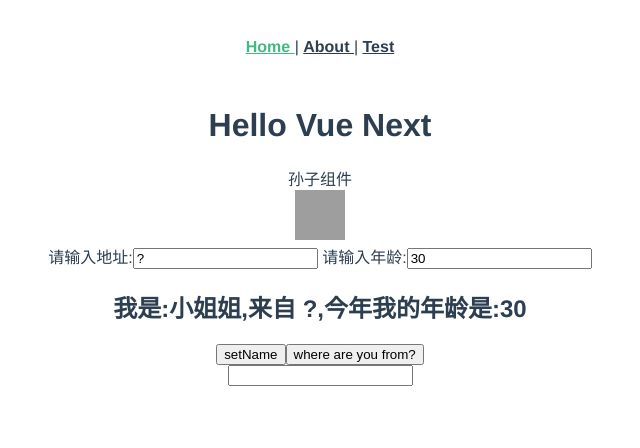
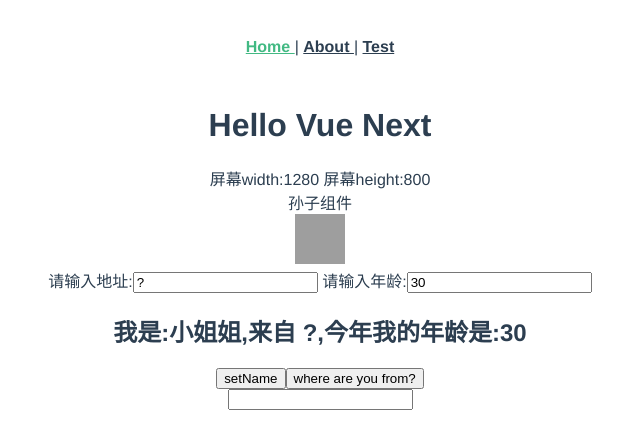
Before and after one commit to grootfish/vue-next, a Vue app: page / in a window 1280 px wide. Shown: the top 448 px of the page, without its empty margins (320-960 px from the left). Built offline with nearby package versions, Linux system fonts and the light colour scheme; grey boxes are pictures that could not be loaded.

Commit message:
vue hooks实现逻辑复用

```diff
--- a/src/components/hello-world.vue
+++ b/src/components/hello-world.vue
@@ -1,25 +1,7 @@
 <script>
-import {onMounted,provide,ref,customRef,markRaw,reactive} from "vue";
+import {onMounted,provide,ref,markRaw,reactive} from "vue";
 import CompUser from "@/components/user.vue"
-//只需要返回一个响应Ref对象，可自定义其get set
-const useDebounce=(value='', delay = 2000)=>{//10000秒之后才会更新text的值
-  return customRef((track, trigger) => {
-    let timeout
-    return {
-      get() {
-        track()//必须调用次函数才会触发更新
-        return value
-      },
-      set(newValue) {
-        clearTimeout(timeout)
-        timeout = setTimeout(() => {
-          value = newValue
-          trigger()//必须调用次函数才会触发更新
-        }, delay)
-      }
-    }
- })
-}
+import {useDebounce,useResize} from '@/hooks'
 
 export default {
   components:{
@@ -55,8 +37,12 @@ export default {
     console.log(bar)
     console.log(foo)
 
+    const {width,height} = useResize()
+
 
     return {
+      width,
+      height,
       comRef,
       text:useDebounce()
     }
@@ -66,6 +52,8 @@ export default {
 <template>
   <div class="hello">
     <h1>{{ msg }}</h1>
+    屏幕width:{{ width }}
+    屏幕height:{{ height }}
     <comp-user
       ref="comRef"
       :user-name="'用户名'"
--- /dev/null
+++ b/src/hooks/index.js
@@ -0,0 +1,5 @@
+import useResize from "./useResize";
+import useDebounce from "./useDebounce"
+
+
+export {useResize,useDebounce}
--- /dev/null
+++ b/src/hooks/useDebounce.js
@@ -0,0 +1,23 @@
+import {customRef,} from "vue";
+//只需要返回一个响应Ref对象，可自定义其get set
+const useDebounce=(value='', delay = 2000)=>{
+  //2000秒之后才会更新text的值
+  return customRef((track, trigger) => {
+    let timeout
+    return {
+      get() {
+        track()//必须调用次函数才会触发更新
+        return value
+      },
+      set(newValue) {
+        clearTimeout(timeout)
+        timeout = setTimeout(() => {
+          value = newValue
+          trigger()//必须调用次函数才会触发更新
+        }, delay)
+      }
+    }
+ })
+}
+
+export default useDebounce
--- /dev/null
+++ b/src/hooks/useResize.js
@@ -0,0 +1,16 @@
+import { ref, onMounted, onUnmounted } from "vue";
+export default () => {
+  const width = ref(window.innerWidth); //默认值
+  const height = ref(window.innerHeight); //默认值
+  const onUpdate = () => {
+    width.value =window.innerWidth;
+    height.value = window.innerHeight;
+  };
+  onMounted(() => {
+    window.addEventListener("resize", onUpdate);
+  });
+  onUnmounted(() => {
+    window.removeEventListener("resize", onUpdate);
+  });
+  return {width,height}
+};
```
Also changed, not shown: 1 other file (tests, documents, lock files or other folders).
